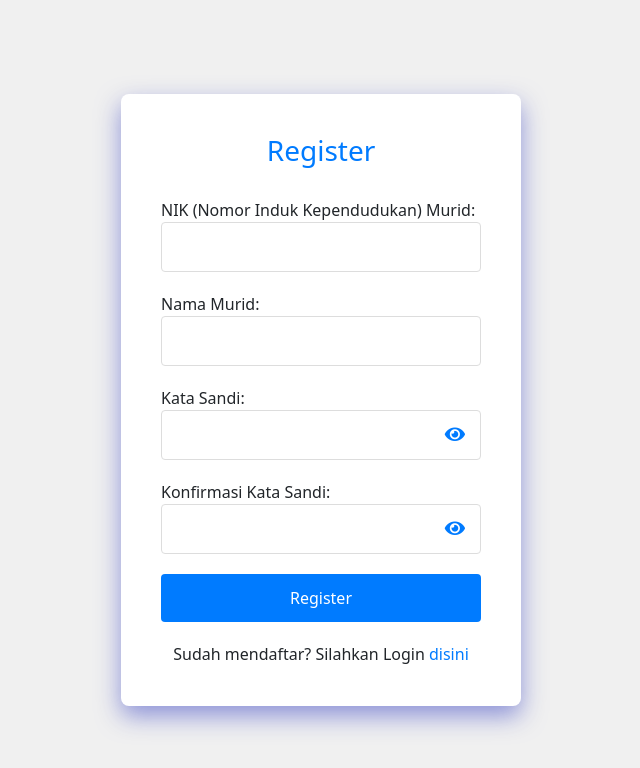
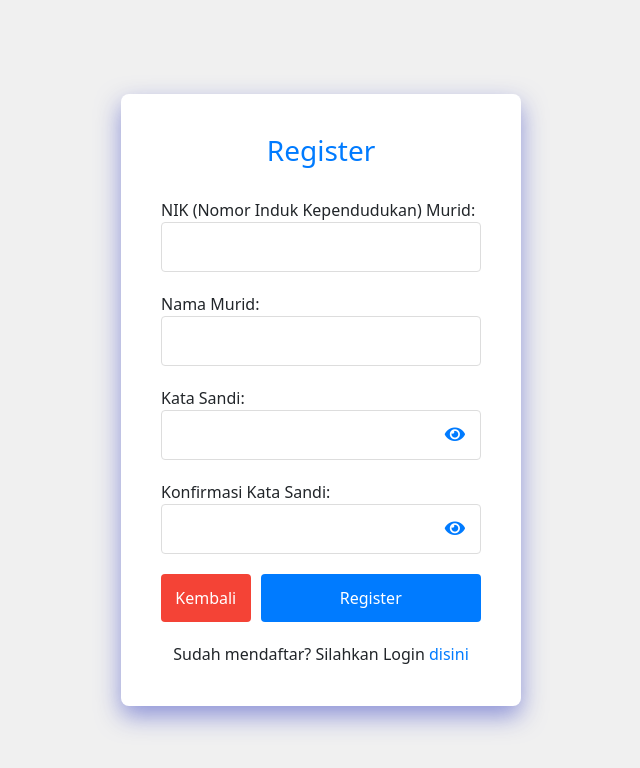
Before and after one commit to yerikodirgantara/Tk-Bintang-Kasih, a Vue app: page /Reguser in a window 1280 px wide. Shown: the top 768 px of the page, without its empty margins (319-959 px from the left). Built offline with nearby package versions, Linux system fonts and the light colour scheme.

Commit message:
commit loguser + reguser

```diff
--- a/src/components/Login/Loguser.vue
+++ b/src/components/Login/Loguser.vue
@@ -32,8 +32,11 @@
           </div>
         </div>
 
-        <!-- Submit Button -->
-        <button type="submit" class="login-button">Login</button>
+        <!-- Submit Button with Flexbox for layout -->
+        <div class="button-group">
+          <button @click="goToHome" class="back-button">Kembali</button>
+          <button type="submit" class="register-button">Register</button>
+        </div>
 
         <!-- Link to Register -->
         <div class="login-link-container">
@@ -74,7 +77,10 @@ export default {
     },
     togglePasswordVisibility() {
       this.showPassword = !this.showPassword;
-    }
+    },
+    goToHome() {
+      this.$router.push({ name: 'Home' });
+    },
   }
 }
 </script>
--- a/src/components/Register/Reguser.vue
+++ b/src/components/Register/Reguser.vue
@@ -74,8 +74,12 @@
           <p v-if="confirmPasswordError" class="error">{{ confirmPasswordError }}</p>
         </div>
 
-        <!-- Submit Button -->
+        <!-- Submit Button with Flexbox for layout -->
+        <div class="button-group">
+          <button @click="goToHome" class="back-button">Kembali</button>
           <button type="submit" class="register-button">Register</button>
+        </div>
+
 
         <!-- Error and Success Messages -->
         <p v-if="errorMessage" class="error message">{{ errorMessage }}</p>
@@ -86,6 +90,7 @@
           <span>Sudah mendaftar? Silahkan Login </span>
           <router-link to="/Loguser" class="login-link"> disini</router-link>
         </div>
+
       </form>
     </div>
   </div>
@@ -100,12 +105,12 @@ export default {
     return {
       user: {
         nik: '',
-        username: '',  // Mengganti 'name' dengan 'username'
+        username: '', // Mengganti 'name' dengan 'username'
         password: '',
         confirmPassword: '',
       },
       nikError: '',
-      usernameError: '',  // Mengganti 'nameError' dengan 'usernameError'
+      usernameError: '', // Mengganti 'nameError' dengan 'usernameError'
       passwordError: '',
       confirmPasswordError: '',
       errorMessage: '',
@@ -119,6 +124,10 @@ export default {
       this[field] = '';
     },
 
+    goToHome() {
+      this.$router.push({ name: 'Home' });
+    },
+
     validateNik() {
       if (this.user.nik.length !== 16) {
         this.nikError = 'NIK harus 16 karakter.';
@@ -126,7 +135,7 @@ export default {
       }
     },
 
-    validateUsername() {  // Mengganti 'validateName' menjadi 'validateUsername'
+    validateUsername() { // Mengganti 'validateName' menjadi 'validateUsername'
       if (this.user.username.length < 3) {
         this.usernameError = 'Nama harus minimal 3 karakter.';
         Swal.fire('Error', this.usernameError, 'error');
@@ -250,8 +259,15 @@ export default {
     font-size: 18px;
   }
 
+  .button-group {
+  display: flex;
+  width: 100%;
+  gap: 10px; /* Optional: space between buttons */
+}
+
+/* Style for the Register button */
 .register-button {
-    width: 100%;
+  flex: 3; /* Makes the button take up 50% of the parent width */
   padding: 12px;
   background-color: #007bff;
   color: white;
@@ -262,8 +278,27 @@ export default {
   transition: background-color 0.3s ease;
 }
 
+/* Hover effect for the Register button */
 .register-button:hover {
   background-color: #0056b3;
+}
+
+/* Style for the Kembali button */
+.back-button {
+  flex: 1; /* Makes the button take up 50% of the parent width */
+  padding: 12px;
+  background-color: #f44336;
+  color: white;
+  border: none;
+  border-radius: 4px;
+  font-size: 16px;
+  cursor: pointer;
+  transition: background-color 0.3s ease;
+}
+
+/* Hover effect for the Kembali button */
+.back-button:hover {
+  background-color: #d32f2f;
 }
 
   .message {
```
Lines whose indentation alone changed are shown as unchanged.
